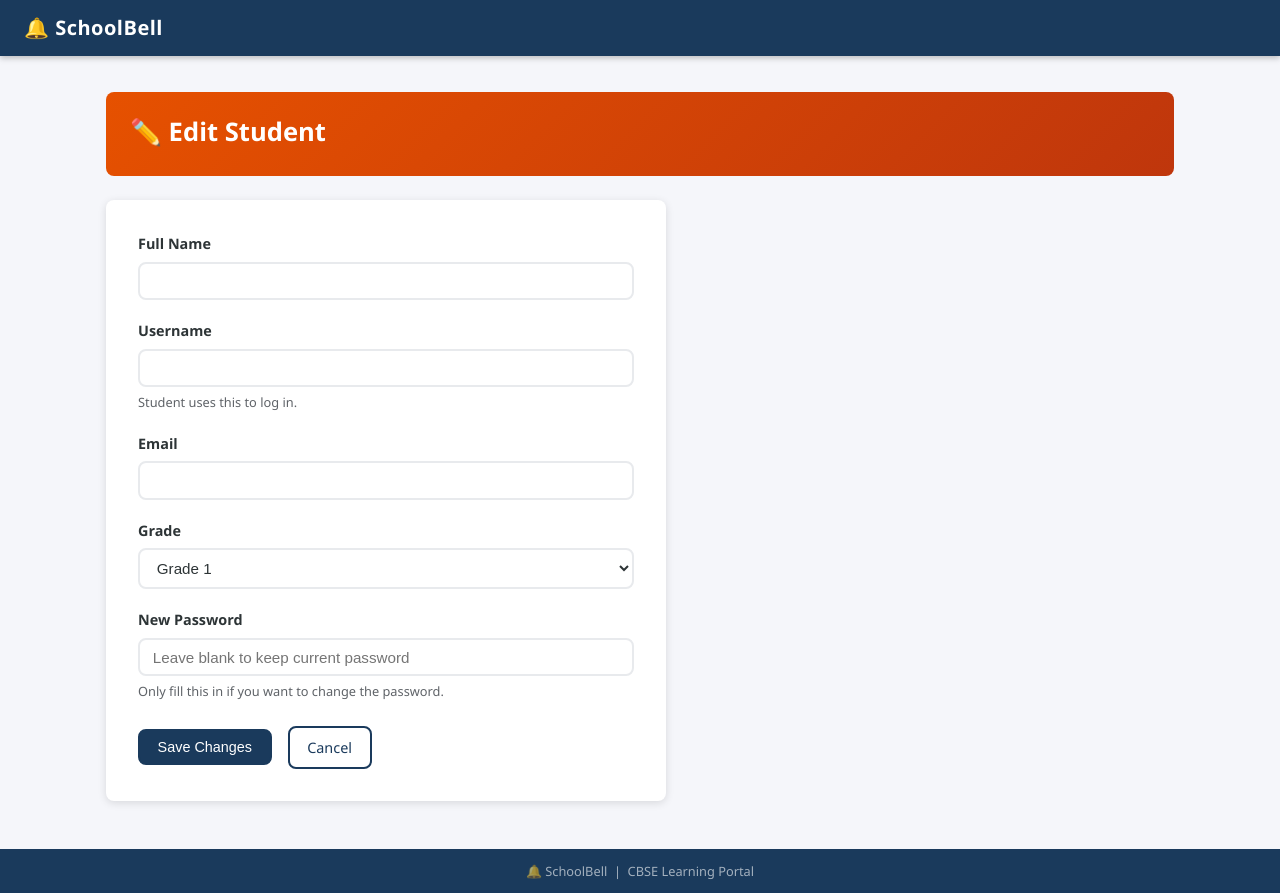
After one commit to rajkumar-d83/schoolbell, a Python web app: template app/templates/parent/edit_student.html in a window 1280 px wide. The commit adds this page. Run offline with Jinja, Linux system fonts and the light colour scheme; the template is opened without the code that fills it, so the values that code supplies are empty.

Commit message:
Add student edit, ncert_books folder, and bulk import improvements
- Edit student: parent can update name, username, email, grade, password
- ncert_books/: project-level staging folder for NCERT PDFs (gitignored)
- Bulk import: defaults to ncert_books/ inside project, path field editable with reset-to-default link
- Fix StaleDataError: cascade deletes use raw SQL + expire_all()
- SQLite WAL mode enabled in __init__.py

Co-Authored-By: Claude Sonnet 4.6 <noreply@anthropic.com>

```diff
--- /dev/null
+++ b/app/templates/parent/edit_student.html
@@ -0,0 +1,55 @@
+{% extends "shared/base.html" %}
+{% block title %}Edit {{ student.name }} – SchoolBell{% endblock %}
+
+{% block content %}
+<div class="page-header parent-header">
+  <h1>✏️ Edit Student</h1>
+  <p class="subtitle">{{ student.name }}</p>
+</div>
+
+<div class="form-card">
+  <form method="POST" action="{{ url_for('parent.edit_student', student_id=student.id) }}">
+    <input type="hidden" name="csrf_token" value="{{ csrf_token() }}">
+
+    <div class="form-group">
+      <label class="form-label">Full Name</label>
+      <input type="text" name="name" class="form-control"
+             value="{{ student.name }}" required>
+    </div>
+
+    <div class="form-group">
+      <label class="form-label">Username</label>
+      <input type="text" name="username" class="form-control"
+             value="{{ student.username }}" required>
+      <small class="form-hint">Student uses this to log in.</small>
+    </div>
+
+    <div class="form-group">
+      <label class="form-label">Email</label>
+      <input type="email" name="email" class="form-control"
+             value="{{ student.email }}" required>
+    </div>
+
+    <div class="form-group">
+      <label class="form-label">Grade</label>
+      <select name="grade" class="form-control" required>
+        {% for g in range(1, 11) %}
+        <option value="{{ g }}" {% if student.grade == g %}selected{% endif %}>Grade {{ g }}</option>
+        {% endfor %}
+      </select>
+    </div>
+
+    <div class="form-group">
+      <label class="form-label">New Password</label>
+      <input type="password" name="password" class="form-control"
+             placeholder="Leave blank to keep current password">
+      <small class="form-hint">Only fill this in if you want to change the password.</small>
+    </div>
+
+    <div class="form-actions">
+      <button type="submit" class="btn btn-primary">Save Changes</button>
+      <a href="{{ url_for('parent.students') }}" class="btn btn-outline ml-1">Cancel</a>
+    </div>
+  </form>
+</div>
+{% endblock %}
--- a/app/templates/parent/students.html
+++ b/app/templates/parent/students.html
@@ -39,9 +39,11 @@
           </span>
           {% else %}—{% endif %}
         </td>
-        <td>
+        <td style="display:flex; gap:.4rem; flex-wrap:wrap;">
           <a href="{{ url_for('parent.student_report', student_id=student.id) }}"
-             class="btn btn-sm btn-outline">View Report</a>
+             class="btn btn-sm btn-outline">Report</a>
+          <a href="{{ url_for('parent.edit_student', student_id=student.id) }}"
+             class="btn btn-sm btn-primary">Edit</a>
         </td>
       </tr>
       {% endfor %}
--- a/config.py
+++ b/config.py
@@ -6,7 +6,8 @@ load_dotenv()
 class Config:
     SECRET_KEY = os.environ.get('FLASK_SECRET_KEY', 'dev-secret-key')
     SQLALCHEMY_TRACK_MODIFICATIONS = False
-    UPLOAD_FOLDER = os.path.join(os.path.dirname(os.path.abspath(__file__)), 'uploads')
+    UPLOAD_FOLDER       = os.path.join(os.path.dirname(os.path.abspath(__file__)), 'uploads')
+    NCERT_BOOKS_FOLDER  = os.path.join(os.path.dirname(os.path.abspath(__file__)), 'ncert_books')
     MAX_CONTENT_LENGTH = 16 * 1024 * 1024  # 16MB max upload
 
 _BASE_DIR = os.path.dirname(os.path.abspath(__file__))
```
Also changed, not shown: app/routes/parent.py (+47 -3 lines), app/templates/parent/bulk_import.html (+17 -11 lines), 2 other files.
